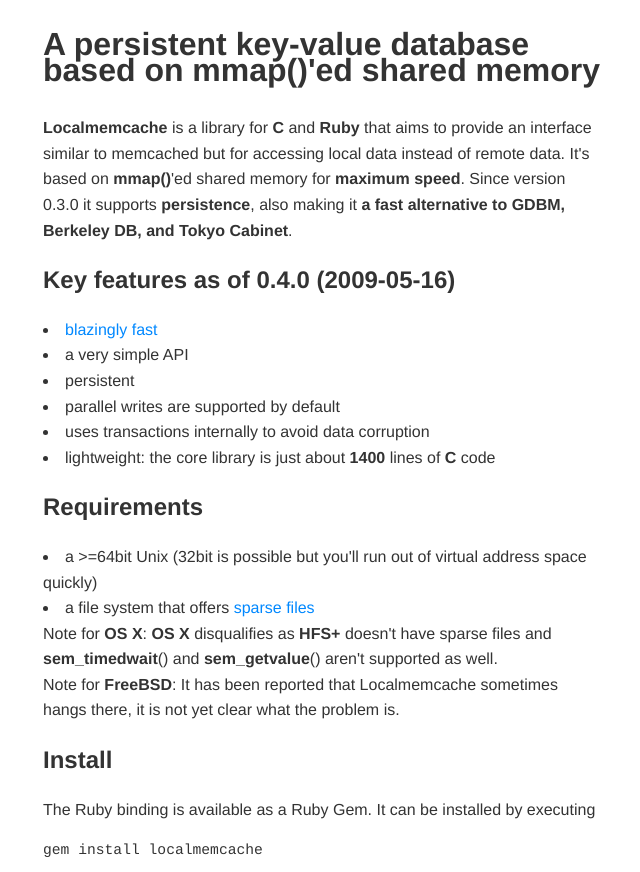
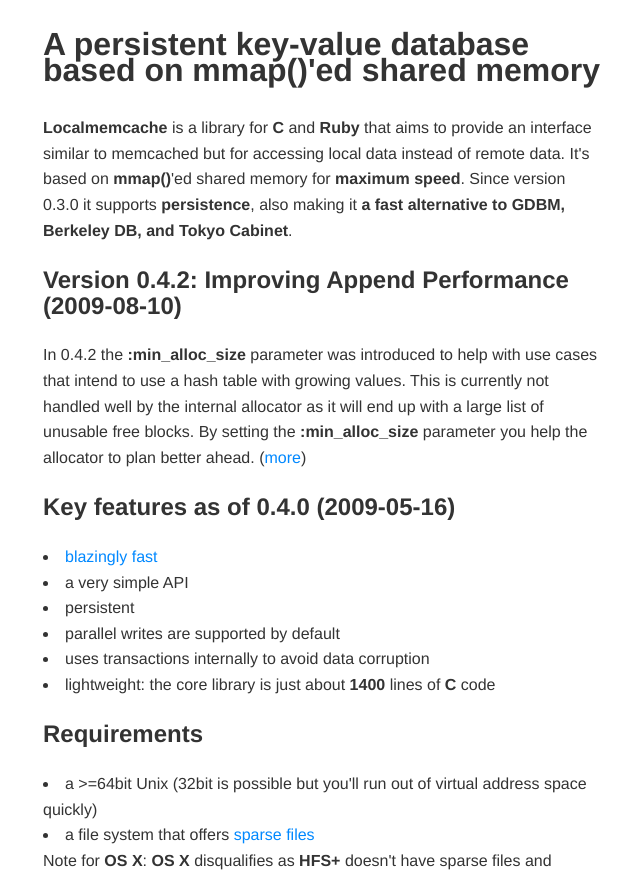
Before and after one commit to sck/localmemcache, a plain HTML site: page site/index.html in a window 1280 px wide. Shown: the top 872 px of the page, without its empty margins (317-957 px from the left). Drawn offline with Linux system fonts and the light colour scheme.

Commit message:
Documentation updates.

```diff
--- a/site/index.html
+++ b/site/index.html
@@ -16,6 +16,16 @@ remote data.  It's based on <b>mmap()</b>'ed shared memory for <b>maximum
 speed</b>.
 Since version 0.3.0 it supports <b>persistence</b>, also making it <b>a fast
 alternative to GDBM, Berkeley DB, and Tokyo Cabinet</b>.
+
+<h2>Version 0.4.2: Improving Append Performance (2009-08-10)</h2>
+
+In 0.4.2 the <b>:min_alloc_size</b> parameter was introduced to help with use
+cases that intend to use a hash table with growing values. This is
+currently not handled well by the internal allocator as it will end up
+with a large list of unusable free blocks. By setting the
+<b>:min_alloc_size</b> parameter you help the allocator to plan better
+ahead. (<a href="http://localmemcache.rubyforge.org/doc/classes/LocalMemCache.html#M000001">more</a>)
+
 
 <h2>Key features as of 0.4.0 (2009-05-16)</h2>
 <li><a href="#performance">blazingly fast</a></li>
@@ -45,7 +55,7 @@ sometimes hangs there, it is not yet clear what the problem is.
 If you just want to use the <b>C API</b>, download the .tar.gz from <a href="http://rubyforge.org/frs/?group_id=7925">here</a>.
 
 <h2>Using</h2>
-<b>API</b>:&nbsp;<a href="http://github.com/sck/localmemcache/blob/591d943507236035e99471f372dc2826271610c9/src/localmemcache.h">C</a>|<a href="http://localmemcache.rubyforge.org/doc/">Ruby</a><br>
+<b>API</b>:&nbsp;<a href="http://github.com/sck/localmemcache/blob/d72a5bd825b0fb573f1048ea9cae92d8c143525c/src/localmemcache.h">C</a>|<a href="http://localmemcache.rubyforge.org/doc/">Ruby</a><br>
 <p><pre><code>require 'localmemcache'
 # 1. the memcached way
 # $lm = LocalMemCache.new :namespace => :viewcounters
@@ -59,7 +69,7 @@ $lm[:foo]
 $lm.delete(:foo)
 
 </code></pre>
-(C version of this example: <a href="http://github.com/sck/localmemcache/blob/e980ba949034a349dbf0e6f8f9ef77bbe3e3e314/example/hello.c">hello.c</a>)
+(C version of this example: <a href="http://github.com/sck/localmemcache/blob/d72a5bd825b0fb573f1048ea9cae92d8c143525c/example/hello.c">hello.c</a>)
 </p>
 
 <a name="performance" id="performance"></a>
```
